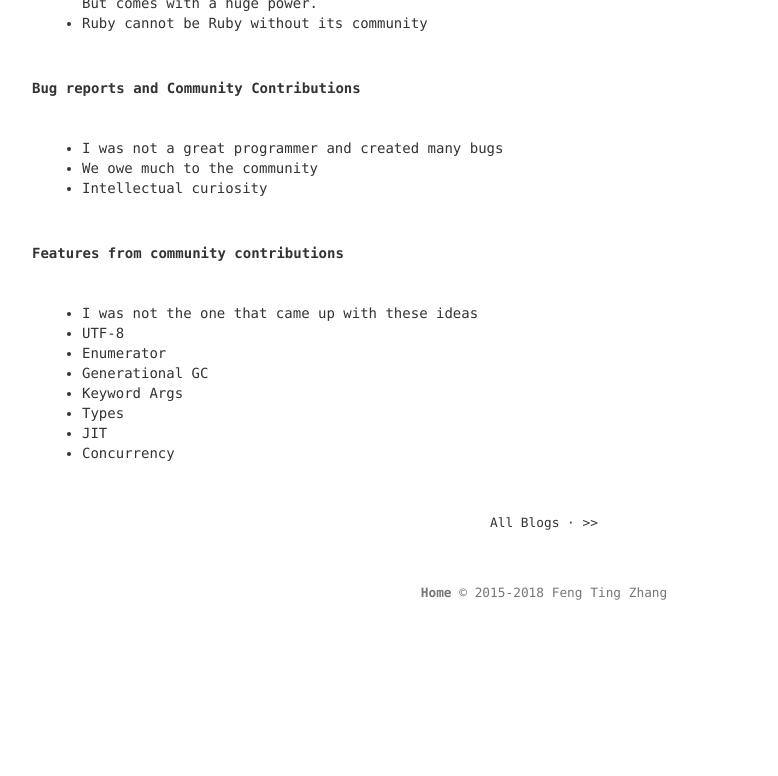
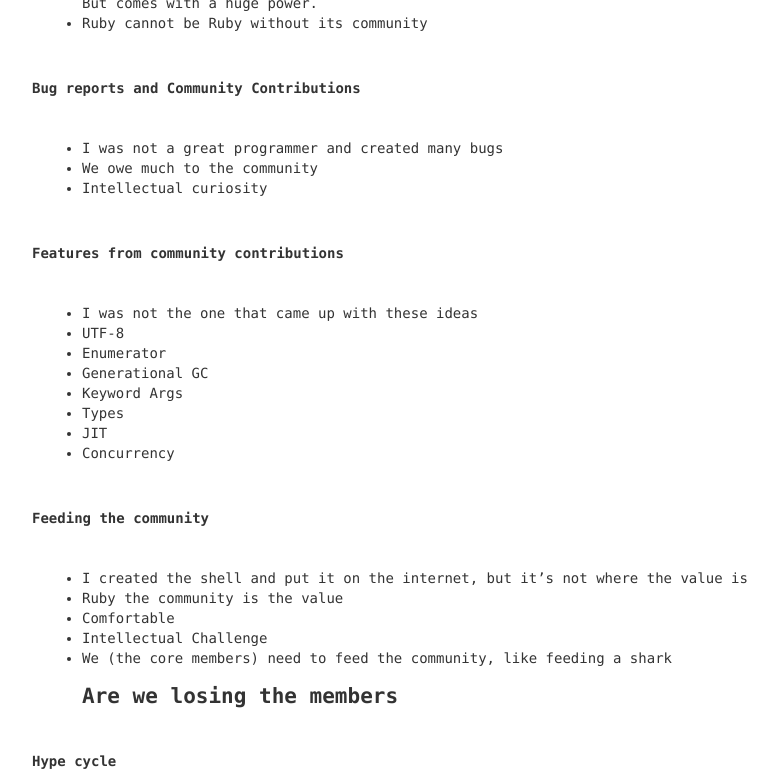
Before and after one commit to fengtingzhang/blog, a Jekyll site: the page built from _posts/2018-11-13-rubyconf-2018-day-one.md, in a window 1280 px wide and 1400 px high, scrolled down 1184 px. Shown: the top 776 px of the window, without its empty margins (96-874 px from the left). Built offline with Jekyll 4.4.1, drawn with Linux system fonts in a browser that asks for light colours; before the commit the page ends 1822 px from its top, so only the background shows below that; some of the changed text lies outside the part shown; grey boxes are pictures that could not be loaded.

Commit message:
Update 2018-11-13-rubyconf-2018-day-one.md

```diff
--- a/_posts/2018-11-13-rubyconf-2018-day-one.md
+++ b/_posts/2018-11-13-rubyconf-2018-day-one.md
@@ -60,3 +60,19 @@
 * Types
 * JIT
 * Concurrency
+
+#### Feeding the community
+* I created the shell and put it on the internet, but it's not where the value is
+* Ruby the community is the value
+* Comfortable
+* Intellectual Challenge
+* We (the core members) need to feed the community, like feeding a shark
+# Are we losing the members
+
+#### Hype cycle
+![Hype cycle](https://emtemp.gcom.cloud/ngw/globalassets/en/research/images/illustrations/researchmethodology-illustration-hype-cycle.jpg "Hype cycle")
+
+* People love new and shiny things
+* Ruby is grown up, but if we're in the trough in the cycle then it's where people should invest
+* Ruby helped to form twitter
+* We must *NOT* be fragile in our choice
```
